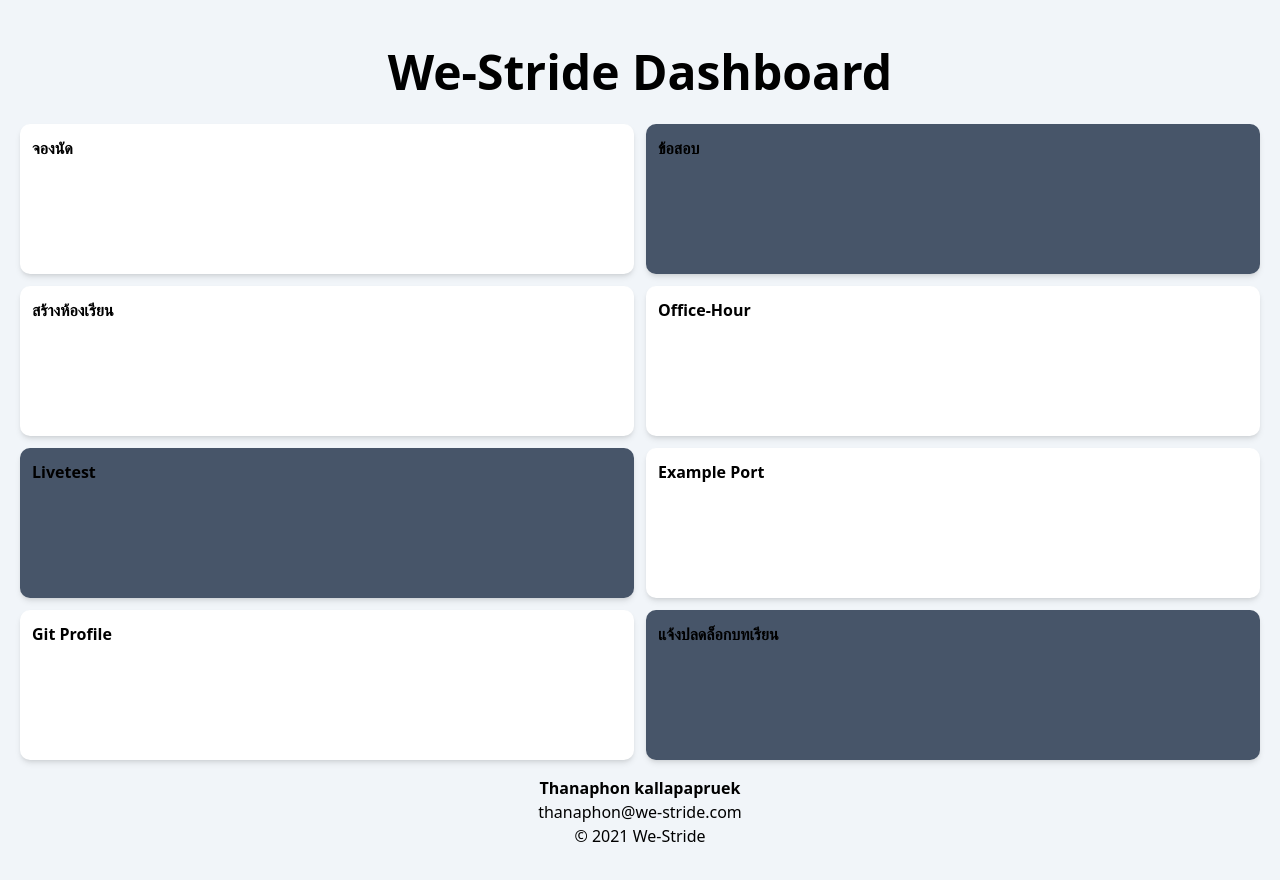
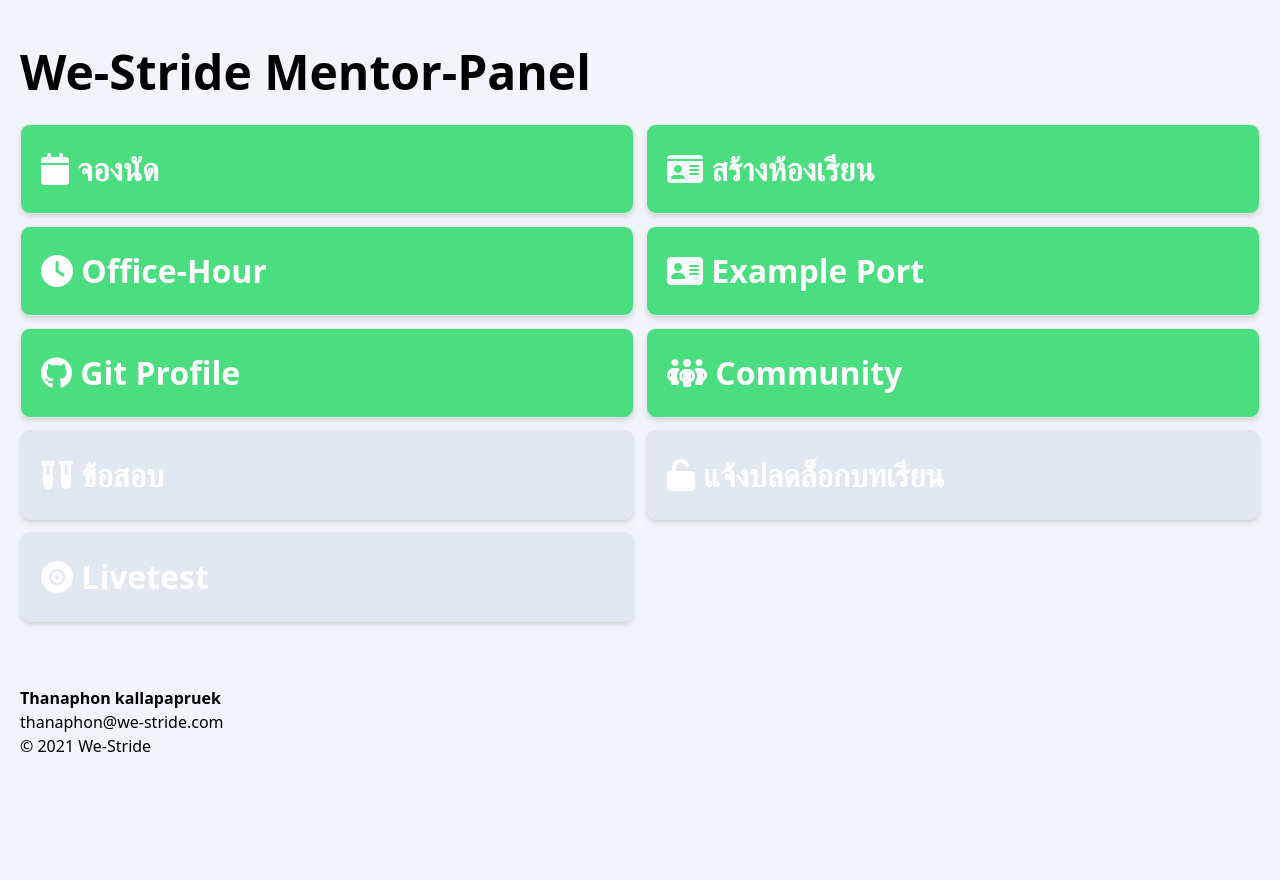
Before and after one commit to Nack-thanaphon/we-stride-board, a plain HTML site: page index.html in a window 1280 px wide. After the commit the page ends 800 px from the top, so only its background shows below. Drawn offline with nearby package versions, Linux system fonts and the light colour scheme.

Commit message:
deploy: update link and profile

```diff
--- a/index.html
+++ b/index.html
@@ -6,41 +6,48 @@
     <meta name="viewport" content="width=device-width, initial-scale=1.0">
     <title>We-Stride Dashboard</title>
     <script src="https://cdn.tailwindcss.com"></script>
+    <link rel="stylesheet" href="https://cdnjs.cloudflare.com/ajax/libs/font-awesome/6.6.0/css/all.min.css" integrity="sha512-Kc323vGBEqzTmouAECnVceyQqyqdsSiqLQISBL29aUW4U/M7pSPA/gEUZQqv1cwx4OnYxTxve5UMg5GT6L4JJg==" crossorigin="anonymous" referrerpolicy="no-referrer" />
 </head>
 
 <body class=" bg-slate-100">
     <div class="container mx-auto sm:p-[20px] p-[10px]">
-        <div class="py-4 text-center">
-            <h1 class="sm:text-[3rem] font-bold">We-Stride Dashboard</h1>
+        <div class="py-4 text-start">
+            <h1 class="sm:text-[3rem] font-bold">We-Stride Mentor-Panel</h1>
         </div>
         <div class="grid sm:grid-cols-2 gap-3">
-            <a href="https://westride.zohobookings.com/#/nack" target="_blank" class="bg-white hover:bg-green-200  h-[150px] shadow-md  rounded-[10px] p-3">
-                <p class="font-bold">จองนัด</p>
+            <a href="https://westride.zohobookings.com/#/nack" target="_blank" class="bg-green-400  my-auto  border hover:bg-green-200 cursor-pointer p-[20px] shadow-md  rounded-[10px] p-3">
+                <p class="font-bold text-start my-auto text-white text-[2rem] "><i class="fa-solid fa-calendar"></i> จองนัด</p>
             </a>
-            <a href="#" target="_blank" class="bg-slate-600  hover:bg-green-200  h-[150px] shadow-md  rounded-[10px] p-3">
-                <p class="font-bold">ข้อสอบ</p>
+
+            <a href="https://dashboard.we-stride.com/auth/login" target="_blank" class="bg-green-400  my-auto  border hover:bg-green-200 cursor-pointer p-[20px] shadow-md  rounded-[10px] p-3">
+                <p class="font-bold text-start my-auto text-white text-[2rem] "><i class="fa-solid fa-id-card"></i> สร้างห้องเรียน</p>
             </a>
-            <a href="https://dashboard.we-stride.com/auth/login" target="_blank" class="bg-white hover:bg-green-200  h-[150px] shadow-md  rounded-[10px] p-3">
-                <p class="font-bold">สร้างห้องเรียน</p>
+            <a href="https://app.gather.town/app/R0menSPiffMe8PLH/WeStride%20Hotline" target="_blank" class="bg-green-400  my-auto  border hover:bg-green-200 cursor-pointer p-[20px] shadow-md  rounded-[10px] p-3">
+                <p class="font-bold text-start my-auto text-white text-[2rem] "><i class="fa-solid fa-clock"></i> Office-Hour</p>
             </a>
-            <a href="https://app.gather.town/app/R0menSPiffMe8PLH/WeStride%20Hotline" target="_blank" class="bg-white hover:bg-green-200  h-[150px] shadow-md  rounded-[10px] p-3">
-                <p class="font-bold">Office-Hour</p>
+
+            <a href="https://www.pinterest.com/search/pins/?q=portfolio%20website&rs=typed" target="_blank" class="bg-green-400  my-auto  border hover:bg-green-200 cursor-pointer p-[20px] shadow-md  rounded-[10px] p-3">
+                <p class="font-bold text-start my-auto text-white text-[2rem] "><i class="fa-solid fa-address-card"></i> Example Port</p>
             </a>
-            <a href="#" target="_blank" class="bg-slate-600 hover:bg-green-200  h-[150px] shadow-md  rounded-[10px] p-3">
-                <p class="font-bold">Livetest</p>
+            <a href="https://github.com/Nack-thanaphon" target="_blank" class="bg-green-400  my-auto  border hover:bg-green-200 cursor-pointer p-[20px] shadow-md  rounded-[10px] p-3">
+                <p class="font-bold text-start my-auto text-white text-[2rem] "><i class="fa-brands fa-github"></i> Git Profile</p>
             </a>
-            <a href="https://www.pinterest.com/search/pins/?q=portfolio%20website&rs=typed" target="_blank" class="bg-white hover:bg-green-200  h-[150px] shadow-md  rounded-[10px] p-3">
-                <p class="font-bold">Example Port</p>
+
+            <a href="https://community.we-stride.com/c/support-hours" target="_blank" class="bg-green-400  my-auto  border hover:bg-green-200 cursor-pointer p-[20px] shadow-md  rounded-[10px] p-3">
+                <p class="font-bold text-start my-auto text-white text-[2rem] "><i class="fa-solid fa-people-group"></i> Community</p>
             </a>
-            <a href="https://github.com/Nack-thanaphon" target="_blank" class="bg-white hover:bg-green-200  h-[150px] shadow-md  rounded-[10px] p-3">
-                <p class="font-bold">Git Profile</p>
+            <a href="#" target="_blank" class="bg-slate-200   my-auto  border hover:bg-green-200 cursor-pointer p-[20px] shadow-md  rounded-[10px] p-3">
+                <p class="font-bold text-start my-auto text-white text-[2rem] "><i class="fa-solid fa-vials"></i> ข้อสอบ</p>
             </a>
-            <a href="#" target="_blank" class="bg-slate-600 hover:bg-green-200  h-[150px] shadow-md  rounded-[10px] p-3">
-                <p class="font-bold">แจ้งปลดล็อกบทเรียน</p>
+            <a href="#" target="_blank" class="bg-slate-200  my-auto  border hover:bg-green-200 cursor-pointer p-[20px] shadow-md  rounded-[10px] p-3">
+                <p class="font-bold text-start my-auto text-white text-[2rem] "><i class="fa-solid fa-unlock"></i> แจ้งปลดล็อกบทเรียน</p>
+            </a>
+            <a href="#" target="_blank" class="bg-slate-200  my-auto  border hover:bg-green-200 cursor-pointer p-[20px] shadow-md  rounded-[10px] p-3">
+                <p class="font-bold text-start my-auto text-white text-[2rem] "><i class="fa-solid fa-record-vinyl"></i> Livetest</p>
             </a>
         </div>
-        <footer>
-            <div class="py-4 text-center">
+        <footer class="mt-[3rem]">
+            <div class="py-4 text-start">
                 <b>Thanaphon kallapapruek</b>
                 <p>thanaphon@we-stride.com</p>
                 <p>© 2021 We-Stride</p>
```
